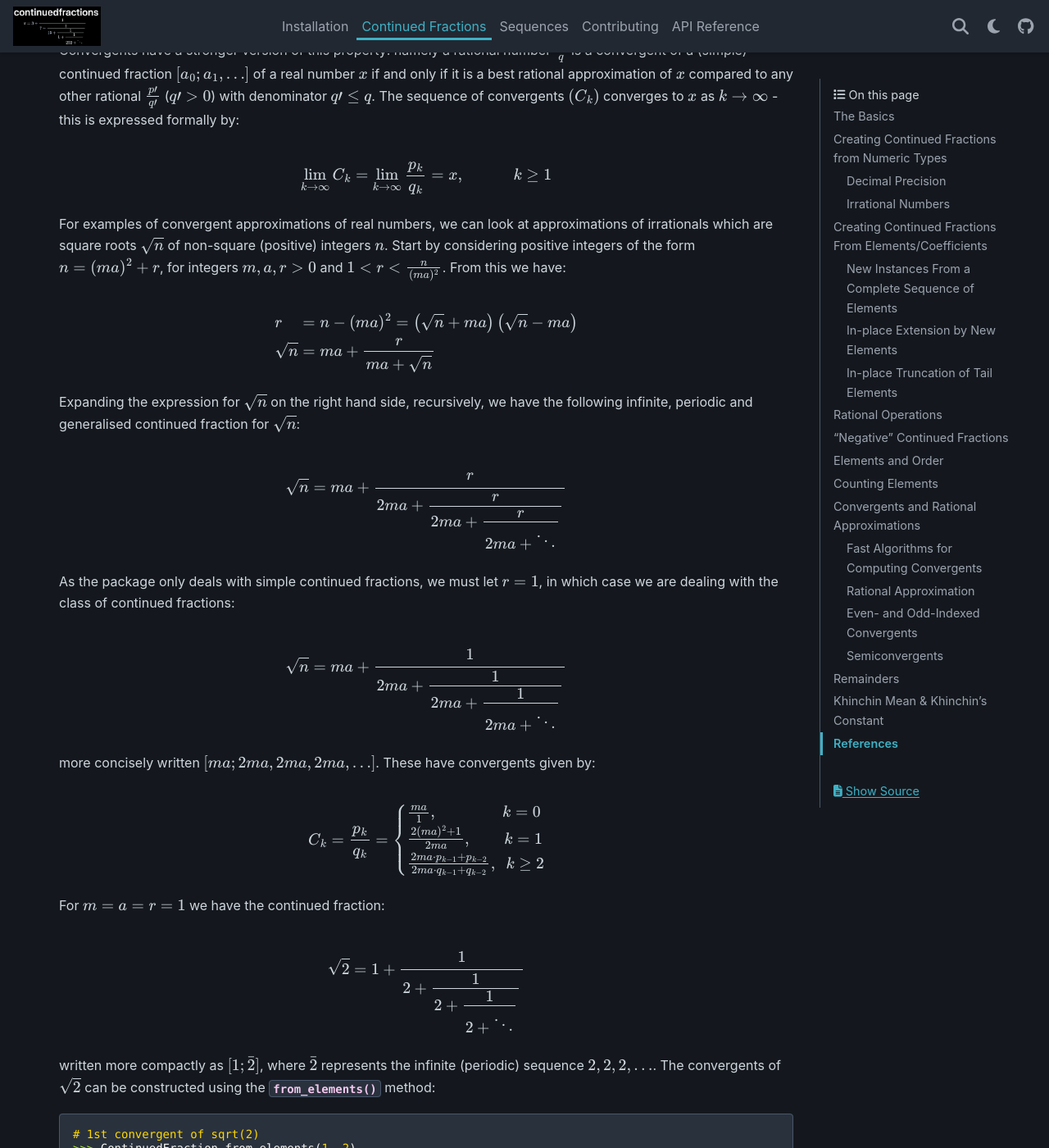
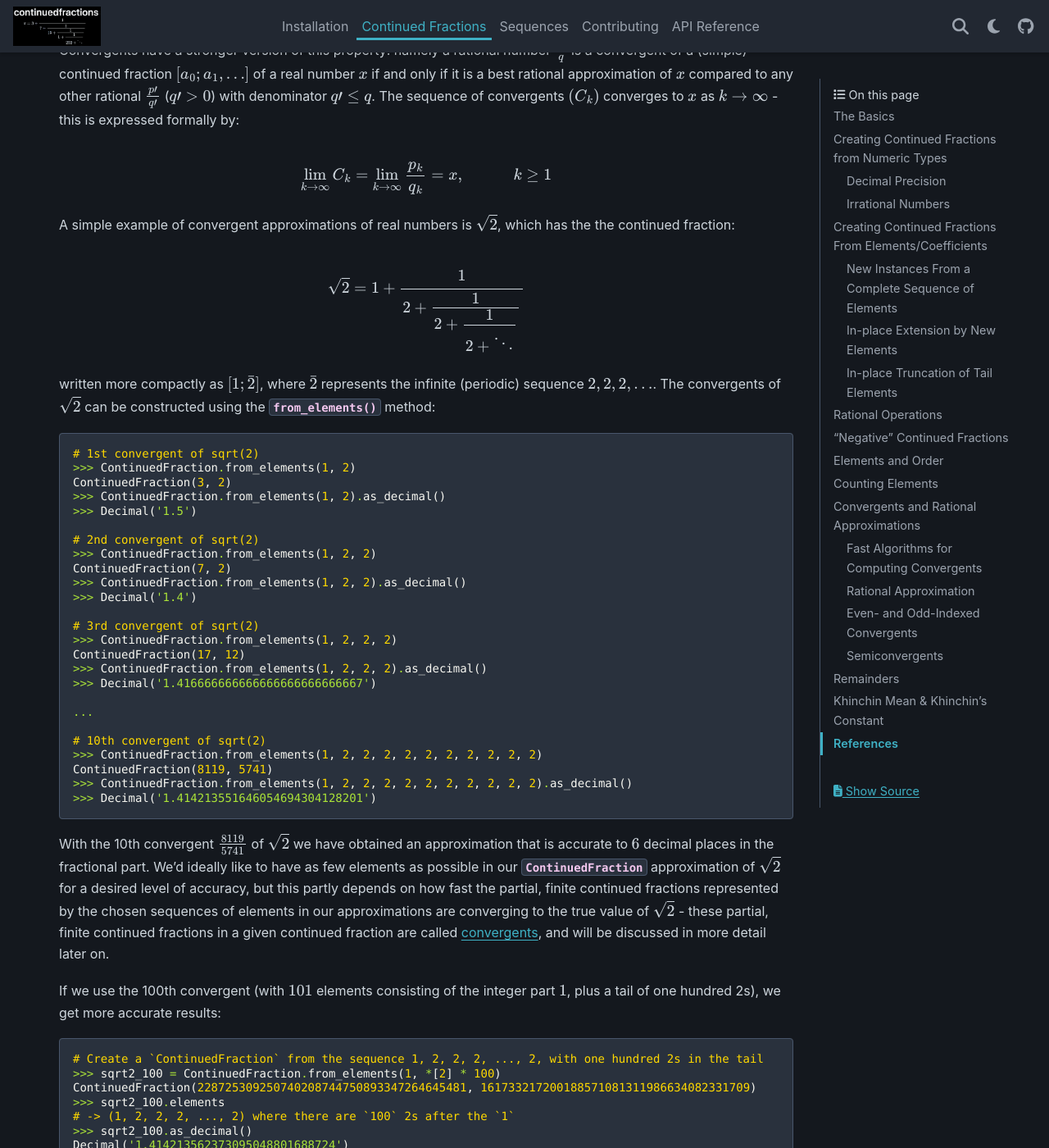
Before and after one commit to sr-murthy/continuedfractions, a Sphinx documentation site: the page built from docs/sources/continued-fractions.rst, in a window 1280 px wide and 1400 px high, scrolled down 18111 px. Shown: the whole window at 82% size. Built offline with Sphinx 7.4.7 and the PyData theme 0.15.4, drawn with Linux system fonts in a browser that asks for light colours; nearby versions of some CDN libraries; some of the changed text lies outside the part shown.

Commit message:
docs: fix some RST typos

```diff
--- a/docs/sources/continued-fractions.rst
+++ b/docs/sources/continued-fractions.rst
@@ -755,39 +755,7 @@ Convergents have a stronger version of this property: namely a rational number :
 
    \lim_{k \to \infty} C_k = \lim_{k \to \infty} \frac{p_k}{q_k} = x, \hskip{3em} k \geq 1
 
-For examples of convergent approximations of real numbers, we can look at approximations of irrationals which are square roots :math:`\sqrt{n}` of non-square (positive) integers :math:`n`. Start by considering positive integers of the form :math:`n = (ma)^2 + r`, for integers :math:`m, a, r > 0` and :math:`1 < r < \frac{n}{(ma)^2}`. From this we have:
-
-.. math::
-   :nowrap:
-
-   \begin{alignat*}{1}
-   & r &&= n - (ma)^2 = \left(\sqrt{n} + ma\right)\left(\sqrt{n} - ma\right) \\
-   & \sqrt{n} &&= ma + \frac{r}{ma + \sqrt{n}}
-   \end{alignat*}
-
-Expanding the expression for :math:`\sqrt{n}` on the right hand side, recursively, we have the following infinite, periodic and generalised continued fraction for :math:`\sqrt{n}`:
-
-.. math::
-
-   \sqrt{n} = ma + \cfrac{r}{2ma + \cfrac{r}{2ma + \cfrac{r}{2ma + \ddots}}}
-
-As the package only deals with simple continued fractions, we must let :math:`r = 1`, in which case we are dealing with the class of continued fractions:
-
-.. math::
-
-   \sqrt{n} = ma + \cfrac{1}{2ma + \cfrac{1}{2ma + \cfrac{1}{2ma + \ddots}}}
-
-more concisely written :math:`[ma; 2ma, 2ma, 2ma, \ldots]`. These have convergents given by:
-
-.. math::
-
-   C_k = \frac{p_k}{q_k} = \begin{cases}
-                             \frac{ma}{1}, \hskip{4em} k = 0 \\
-                             \frac{2(ma)^2 + 1}{2ma}, \hskip{2em} k = 1 \\
-                             \frac{2ma \cdot p_{k - 1} + p_{k - 2}}{2ma \cdot q_{k - 1} + q_{k - 2}}, \hskip{0.5em} k \geq 2
-                           \end{cases}
-
-For :math:`m = a = r = 1` we have the continued fraction:
+A simple example of convergent approximations of real numbers is :math:`\sqrt{2}`, which has the the continued fraction:
 
 .. math::
 
@@ -1053,13 +1021,13 @@ Using the simple continued fraction of :math:`\frac{649}{200}` we can verify tha
    & R_3 &&= [4;] = 4 = \frac{4}{1}
    \end{alignat*}
 
-Given a (possibly infinite) continued fraction :math:`[a_0; a_1, a_2,\ldots]` the remainders :math:`R_0,R_1,\ldots` satisfy the recurrence relation:
+Given a (possibly infinite) continued fraction :math:`[a_0; a_1, a_2,\ldots]` the remainders :math:`R_0,R_1,\ldots` have the property that:
 
 .. math::
 
    R_{k - 1} = a_{k - 1} + \frac{1}{R_k}, \hskip{3em} k \geq 1
 
-where :math:`\frac{1}{R_k}` denotes the inverted continued fraction :math:`[0; a_k, a_{k + 1},\ldots]`. If the continued fraction :math:`[a_0; a_1, a_2,\ldots]` is finite of order :math:`n` and we let :math:`R_k = \frac{s_k}{t_k}` then the recurrence relation above can be written as:
+where :math:`\frac{1}{R_k}` denotes the inverted continued fraction :math:`[0; a_k, a_{k + 1},\ldots]`. If the continued fraction :math:`[a_0; a_1, a_2,\ldots]` is finite of order :math:`n` and we let :math:`R_k = \frac{s_k}{t_k}` then:
 
 .. math::
 
```
